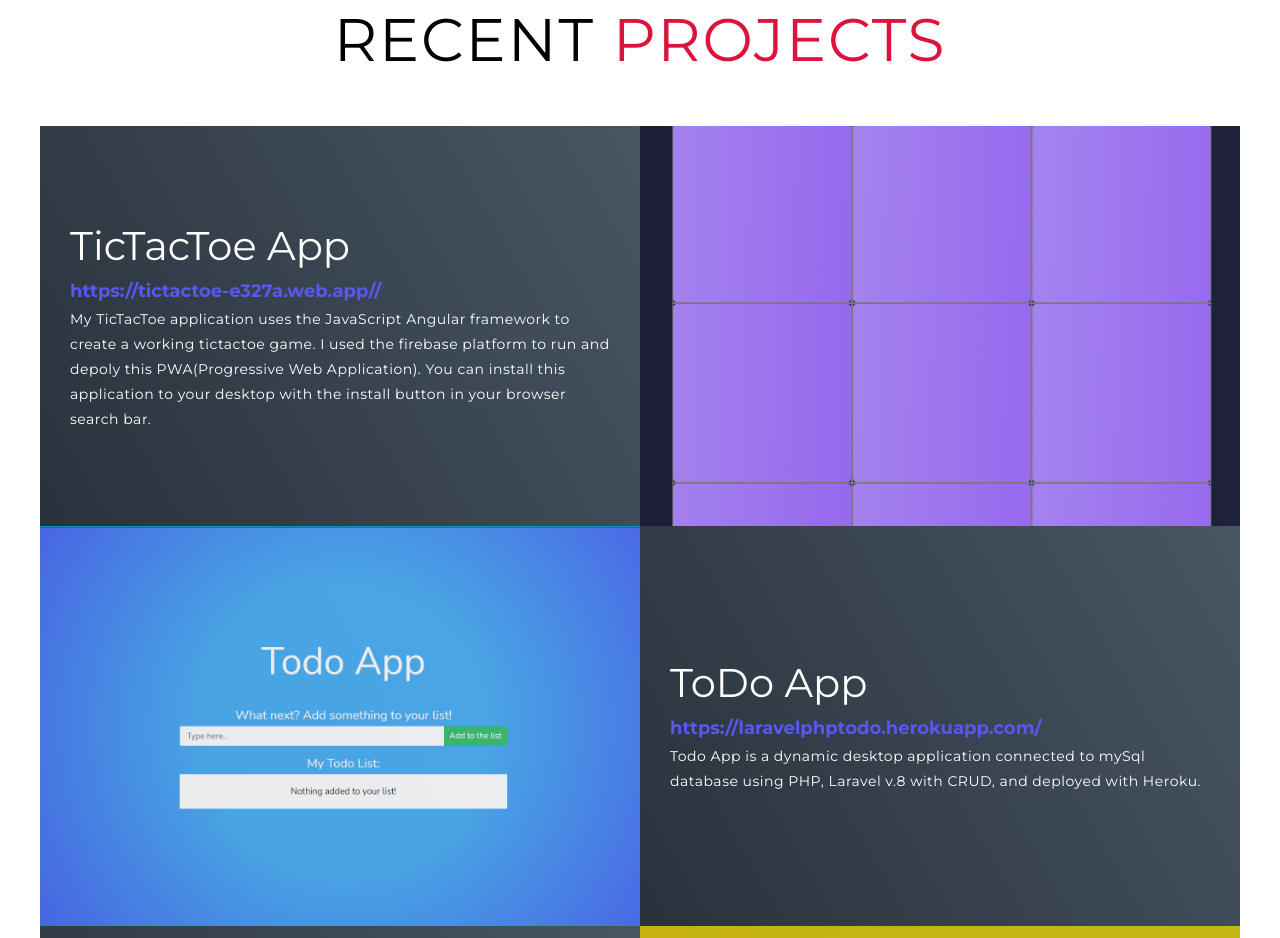
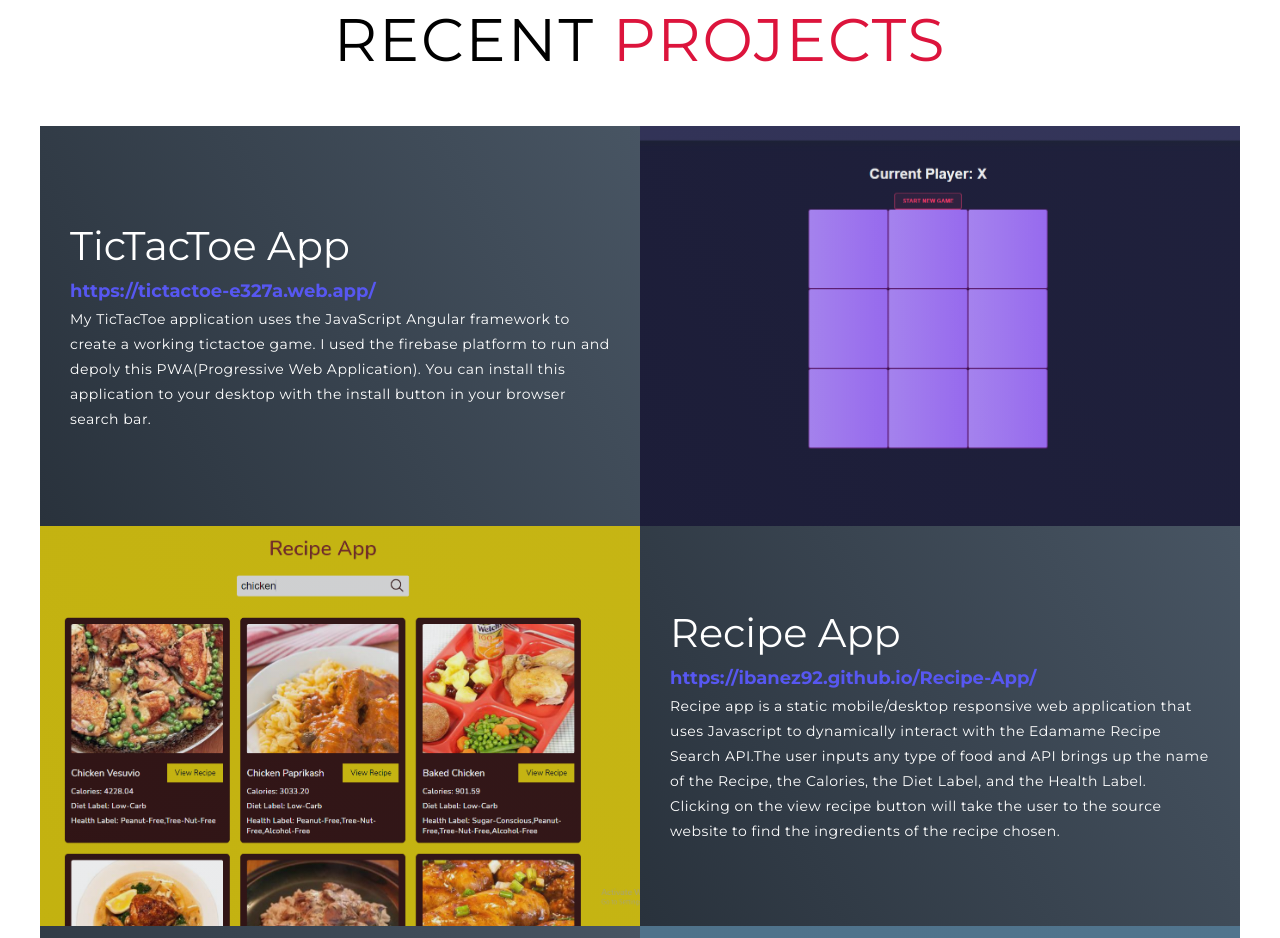
Before and after one commit to Ibanez92/Responsive_Portfolio, a website: page index.html in a window 1280 px wide. Shown: the part 897-1835 px from the top of the page. Drawn offline with Linux system fonts and the light colour scheme.

Commit message:
removed a project

```diff
--- a/index.html
+++ b/index.html
@@ -127,30 +127,20 @@
                 <div class="project-item">
                     <div class="project-info">
                         <h1>TicTacToe App</h1>
-                        <h2><a href="https://tictactoe-e327a.web.app/">https://tictactoe-e327a.web.app//</a></h2>
+                        <h2><a href="https://tictactoe-e327a.web.app/">https://tictactoe-e327a.web.app/</a></h2>
                         <p>My TicTacToe application uses the JavaScript Angular framework to create a working tictactoe game. I used the firebase platform to run and depoly this PWA(Progressive Web Application). You can install this application to your desktop with the install button in your browser search bar.
                         </p>
                     </div>
                     <div class="project-img">
-                        <img src="./assets/images/tictactoegame.png" alt="tic tac toe image">
+                        <img src="./assets/images/Screenshot (88).png" alt="tic tac toe image">
                     </div>
                 </div>
 
-                <div class="project-item">
-                    <div class="project-info">
-                        <h1>ToDo App</h1>
-                        <h2><a href="https://laravelphptodo.herokuapp.com/">https://laravelphptodo.herokuapp.com/</a></h2>
-                        <p>Todo App is a dynamic desktop application connected to mySql database using PHP, Laravel v.8 with CRUD, and deployed with Heroku.</p>
-                    </div>
-                    <div class="project-img">
-                        <img src="./assets/images/todophpss.png" alt="todoimg">
-                    </div>
-                </div>
               <div class="project-item">
                 <div class="project-info">
                     <h1>Recipe App</h1>
                     <h2><a href="https://ibanez92.github.io/Recipe-App/">https://ibanez92.github.io/Recipe-App/</a></h2>
-                    <p>Recipe app is a static mobile/desktop responsive web application that uses Vanilla Javascript. The user inputs any type of food and the Edamame Recipe Search API brings up the name of the Recipe, the Calories, the Diet Label, and the Health Label. Clicking on the view recipe button will take the user to the source website to find the ingredients of the recipe chosen.</p>
+                    <p>Recipe app is a static mobile/desktop responsive web application that uses Javascript to dynamically interact with the Edamame Recipe Search API.The user inputs any type of food and API brings up the name of the Recipe, the Calories, the Diet Label, and the Health Label. Clicking on the view recipe button will take the user to the source website to find the ingredients of the recipe chosen.</p>
                 </div>
                 <div class="project-img">
                    <img src="assets\images\recipeapp.png" alt="recipeimg">
```
Also changed, not shown: assets/images/Screenshot (88).png (added), assets/images/tictactoegame.png (deleted).
